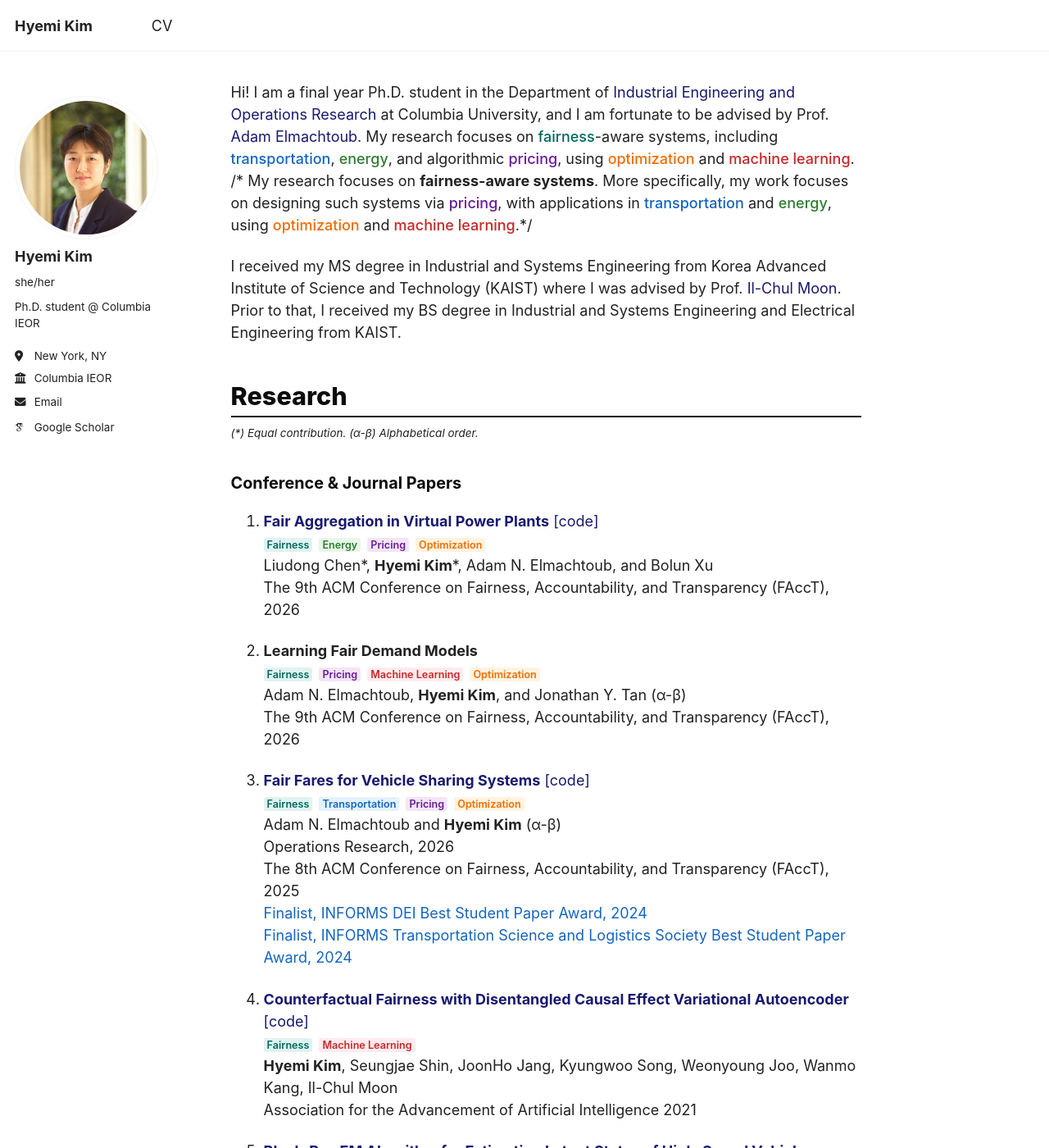
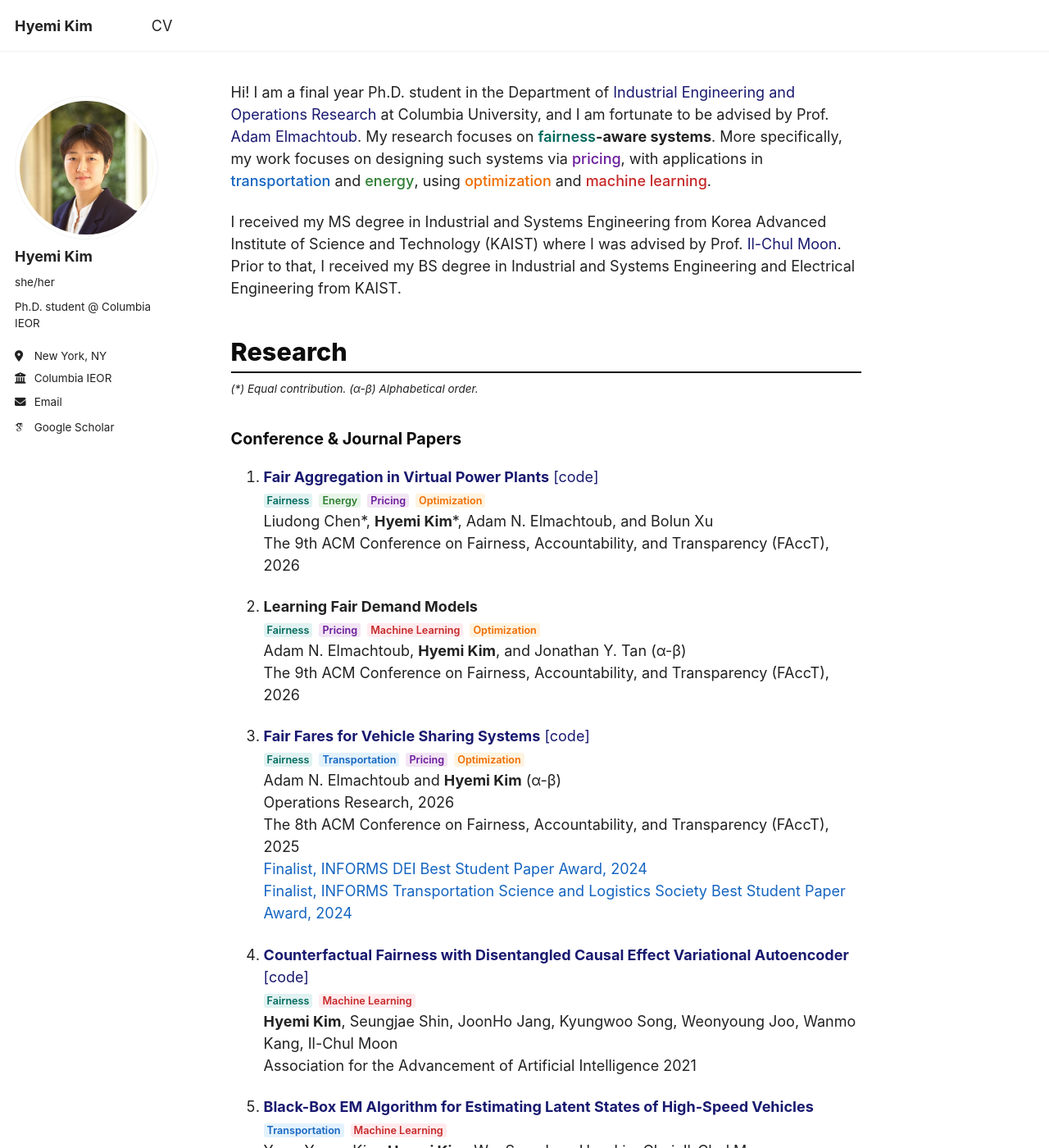
Before and after one commit to HyemiK1m/hyemik1m.github.io, a Jekyll site: the page built from _pages/about.md, in a window 1280 px wide and 1400 px high. Shown: the whole window at 82% size. Built offline with Jekyll 4.4.1, drawn with Linux system fonts in a browser that asks for light colours; some web fonts are replaced; a script that is not in the unit is left out.

Commit message:
Update about.md

```diff
--- a/_pages/about.md
+++ b/_pages/about.md
@@ -16,7 +16,7 @@ redirect_from:
   .tag-ml { background-color: #FFEBEE; color: #C62828; padding: 1px 4px; border-radius: 3px; font-size: 0.7em; font-weight: 600; margin-right: 3px; display: inline-block; margin-bottom: 2px; line-height: 1.2;}
 
   /* Text Colors for Bio - Changed to 500 for a subtle boldness */
-  .text-fairness { color: #00695C; font-weight: 500; }
+  .text-fairness { color: #00695C; font-weight: 600; }
   .text-transportation { color: #1565C0; font-weight: 500; }
   .text-energy { color: #2E7D32; font-weight: 500; }
   .text-pricing { color: #6A1B9A; font-weight: 500; }
@@ -24,8 +24,7 @@ redirect_from:
   .text-ml { color: #C62828; font-weight: 500; }
 </style>
 
-Hi! I am a final year Ph.D. student in the Department of [Industrial Engineering and Operations Research](https://ieor.columbia.edu/) at Columbia University, and I am fortunate to be advised by Prof. [Adam Elmachtoub](https://www.columbia.edu/~ae2516/). My research focuses on <span class="text-fairness">fairness</span>-aware systems, including <span class="text-transportation">transportation</span>, <span class="text-energy">energy</span>, and algorithmic <span class="text-pricing">pricing</span>, using  <span class="text-optimization">optimization</span> and <span class="text-ml">machine learning</span>.
-/* My research focuses on **fairness-aware systems**. More specifically, my work focuses on designing such systems via <span class="text-pricing">pricing</span>, with applications in <span class="text-transportation">transportation</span> and <span class="text-energy">energy</span>, using <span class="text-optimization">optimization</span> and <span class="text-ml">machine learning</span>.*/
+Hi! I am a final year Ph.D. student in the Department of [Industrial Engineering and Operations Research](https://ieor.columbia.edu/) at Columbia University, and I am fortunate to be advised by Prof. [Adam Elmachtoub](https://www.columbia.edu/~ae2516/). My research focuses on <span class="text-fairness">fairness</span>**-aware systems**. More specifically, my work focuses on designing such systems via <span class="text-pricing">pricing</span>, with applications in <span class="text-transportation">transportation</span> and <span class="text-energy">energy</span>, using <span class="text-optimization">optimization</span> and <span class="text-ml">machine learning</span>.
 
 I received my MS degree in Industrial and Systems Engineering from Korea Advanced Institute of Science and Technology (KAIST) where I was advised by Prof. [Il-Chul Moon](https://aai.kaist.ac.kr/bbs/board.php?bo_table=sub2_1&wr_id=3). Prior to that, I received my BS degree in Industrial and Systems Engineering and Electrical Engineering from KAIST.
 
```
